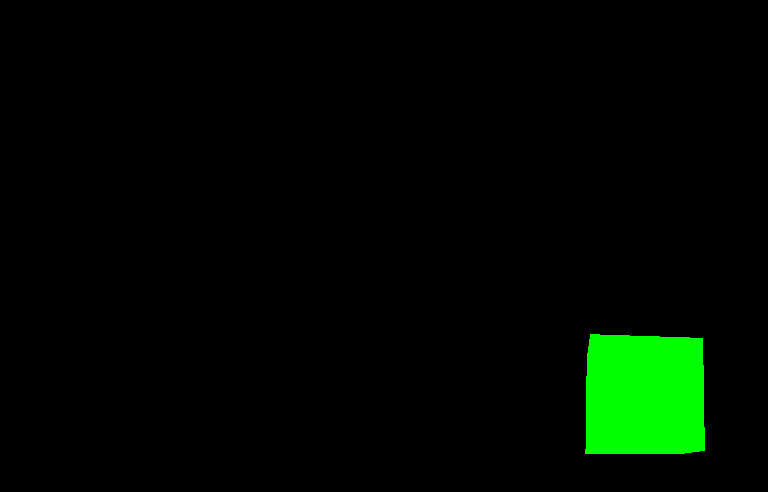
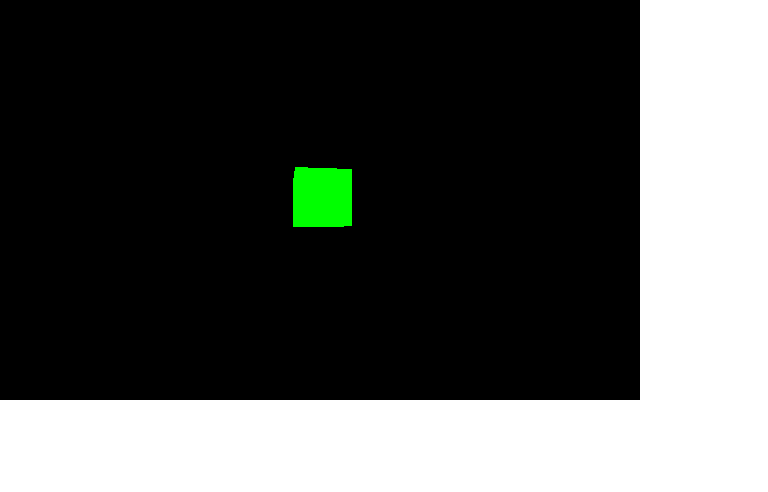
Before and after one commit to getsetbro/3JS, a plain HTML site: page default.html in a window 1280 px wide. Shown: the whole page, without its empty margins (0-768 px from the left). Drawn offline with nearby package versions, Linux system fonts and the light colour scheme.

Commit message:
Update default.html

```diff
--- a/default.html
+++ b/default.html
@@ -14,7 +14,7 @@
 			var camera = new THREE.PerspectiveCamera( 75, window.innerWidth/window.innerHeight, 0.1, 1000 );
 
 			var renderer = new THREE.WebGLRenderer();
-			renderer.setSize( window.innerWidth, window.innerHeight );
+			renderer.setSize( window.innerWidth/2, window.innerHeight/2 );
 			document.body.appendChild( renderer.domElement );
 
 			var geometry = new THREE.BoxGeometry();
```
